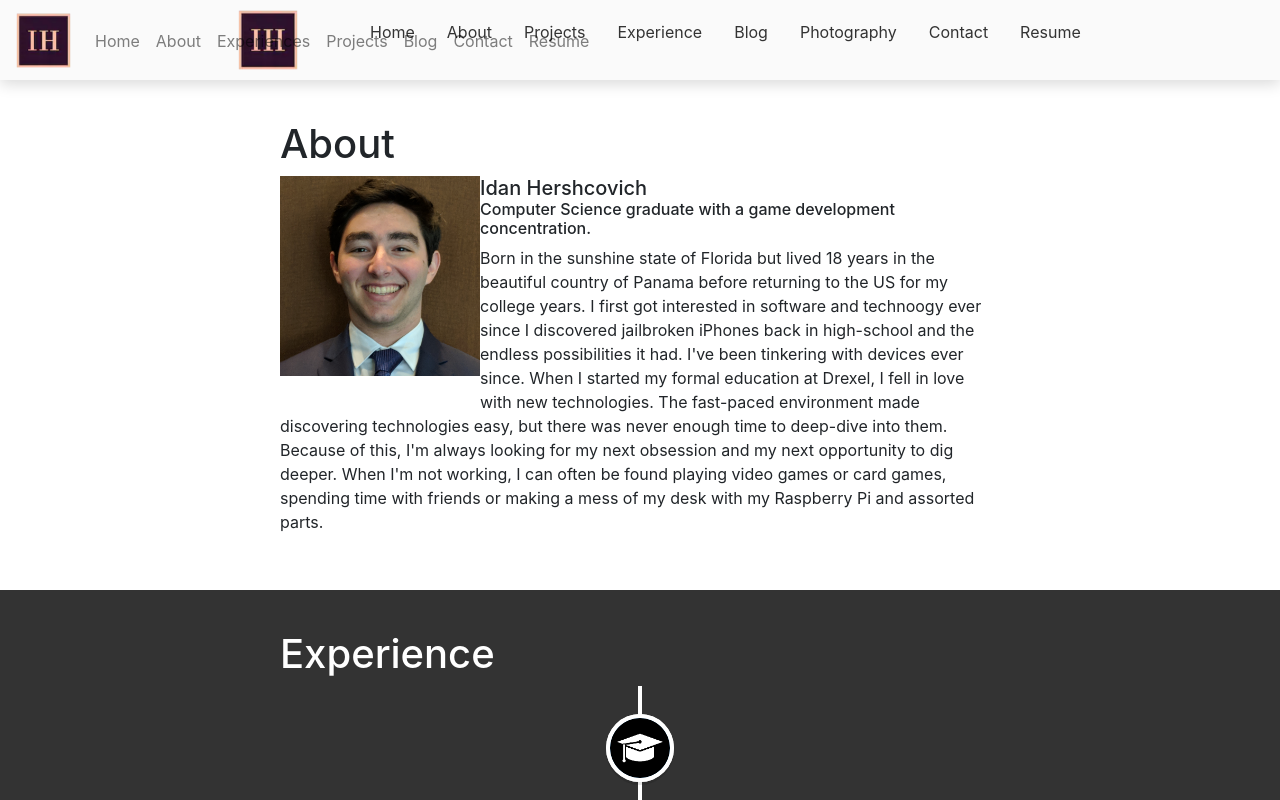
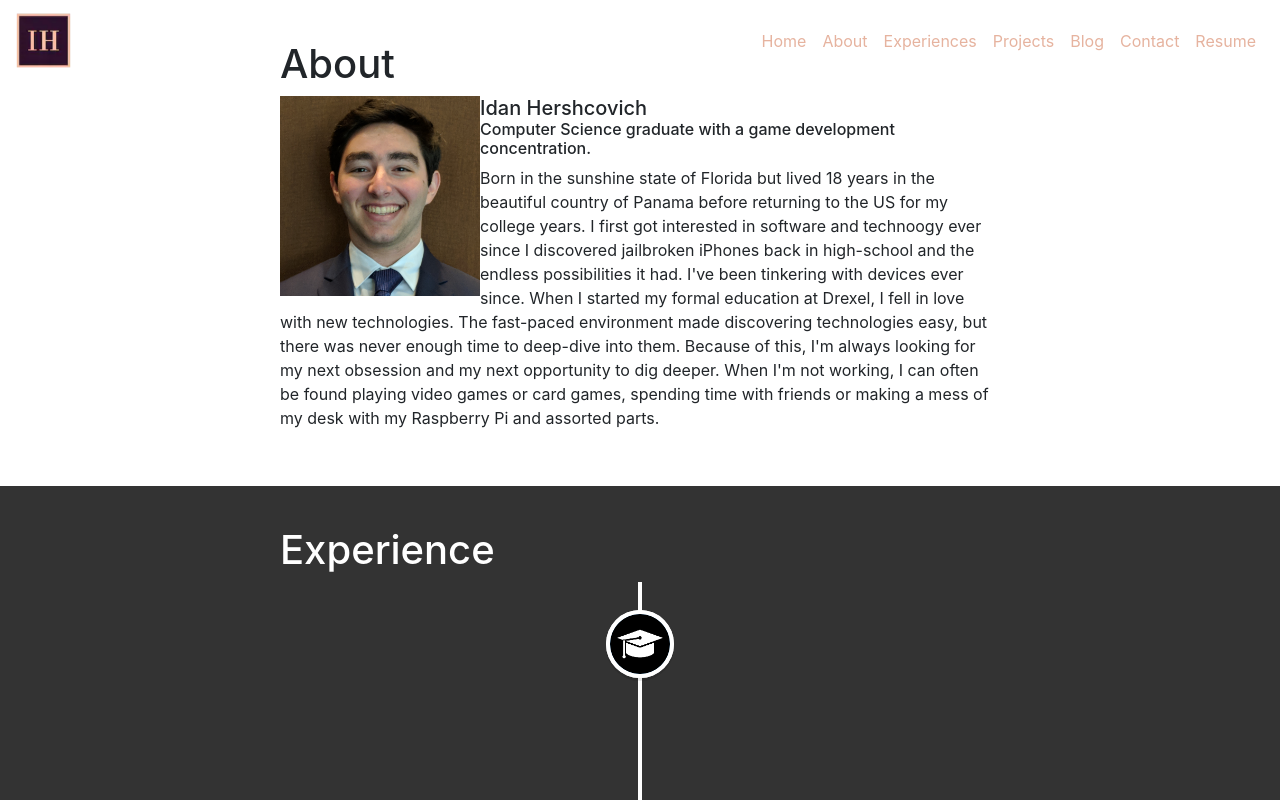
Before and after one commit to IdanHershcovich/DansDevLand, a React (Create React App) app: page / in a window 1280 px wide. Shown: the top 800 px of the page. Built offline with nearby package versions, Linux system fonts and the light colour scheme.

Commit message:
changes to navbar

```diff
--- a/public/index.html
+++ b/public/index.html
@@ -9,7 +9,6 @@
       name="description"
       content="Idan's fun developer playground"
     />
-    <link rel="apple-touch-icon" href="%PUBLIC_URL%/logo192.png" />
     <!--
       manifest.json provides metadata used when your web app is installed on a
       user's mobile device or desktop. See https://developers.google.com/web/fundamentals/web-app-manifest/
--- a/src/Components/About.js
+++ b/src/Components/About.js
@@ -6,7 +6,7 @@ export default class extends Component {
         return (
             <div>
                 <div>
-                <p style={{float:"left"}}><img src={ProfilePic} style={{height:"200px", width:"200px", border:"1px"}} /></p>
+                <img src={ProfilePic} style={{float:"left", height:"200px", width:"200px", border:"1px"}}/>
                     <h5 style={{ margin: 0 }}>Idan Hershcovich</h5>
                     <h6 >Computer Science graduate with a game development concentration. </h6>
                 </div>
--- /dev/null
+++ b/src/Components/Navbar.css
@@ -0,0 +1,19 @@
+
+.navbar-light .navbar-nav .nav-link {
+    color:#e6b39f !important;
+}
+
+
+
+
+.navbar-light .nav-item:hover .nav-link {
+    color: #00B159 !important;
+}
+
+.navbar-light .navbar-nav .nav-link:active{
+    color:white !important
+}
+
+.navbar-light .navbar-nav .nav-link:hover{
+    color:black
+}
--- a/src/Components/Navbar.js
+++ b/src/Components/Navbar.js
@@ -1,6 +1,6 @@
 import React, { Component } from "react";
 import { Link, animateScroll as scroll } from "react-scroll"
-import ResumePDF from "./ResumePDF";
+import "./Navbar.css"
 import IH_Logo from "../Media/ih_logo.png"
 import Pdf from "../Media/Idan_Hershcovich_2020.pdf";
 
@@ -14,12 +14,10 @@ export default class Navbars extends Component {
 
   componentDidMount() {
     document.addEventListener('scroll', () => {
-      const isTop = window.scrollY < 100 ? "transparent" : "light";
+      const isTop = window.scrollY < 100 ? "transparent" : "#543337";
       if (isTop !== this.state.isTop) {
         this.setState({isTop})
         this.setState({navBG: isTop})
-        console.log(this.state.navBG)
-
       }
     })
   }
@@ -32,24 +30,28 @@ export default class Navbars extends Component {
   render() {
     return (
       <div>
-        <Navbar fixed="top" bg={this.state.navBG} expand="lg">
+        <Navbar fixed="top" style={{backgroundColor:this.state.navBG}} expand="lg">
           <Navbar.Brand>
             <img
               src={IH_Logo}
               width="55"
               height="55"
               className="d-inline-block align-top"
-              alt="React Bootstrap logo"
+              alt="IH Logo"
             />
           </Navbar.Brand>
           <Navbar.Toggle aria-controls="basic-navbar-nav" />
-          <Navbar.Collapse id="basic-navbar-nav">
-            <Nav className="mr-auto">
+          <Navbar.Collapse>
+            <Nav className="ml-auto">
               <Nav.Link onClick={this.scrollToTop}>Home</Nav.Link>
               <Nav.Link href="#about">About</Nav.Link>
-              <Nav.Link href="#experience">Experiences</Nav.Link>
+              <Nav.Link active="active" href="#experience">Experiences</Nav.Link>
               <Nav.Link href="#projects">Projects</Nav.Link>
-              <Nav.Link href="#blog">Blog</Nav.Link>
+              <Nav.Link onSelect={() => scroll.scrollTo('Blog', {
+    smooth: true,
+    offset: -70,
+    duration: 500,
+})} href="#blog">Blog</Nav.Link>
               <Nav.Link href="#contact">Contact</Nav.Link>
               <Nav.Link href={Pdf}>Resume</Nav.Link>
               {/* <NavDropdown title="Photography" id="basic-nav-dropdown">
@@ -62,7 +64,7 @@ export default class Navbars extends Component {
             </Nav>
           </Navbar.Collapse>
         </Navbar>
-        <nav className="nav" id="navbar">
+        {/* <nav className="nav" id="navbar">
           <div className="nav-content">
             <img
               src={IH_Logo}
@@ -127,7 +129,7 @@ export default class Navbars extends Component {
               <ResumePDF />
             </ul>
           </div>
-        </nav>
+        </nav> */}
       </div>
     );
   }
--- a/src/Components/Section.js
+++ b/src/Components/Section.js
@@ -5,7 +5,7 @@ export default function Section({ title, subtitle, dark, id }) {
     <div className={"section" + (dark ? " section-dark" : "")}>
       <div className="section-content" id={id}>
         <h1>{title}</h1>
-        <p>{subtitle}</p>
+        <span>{subtitle}</span>
       </div>
     </div>
   );
```
Also changed, not shown: public/logo192.png (deleted), public/logo512.png (deleted), public/manifest.json.
